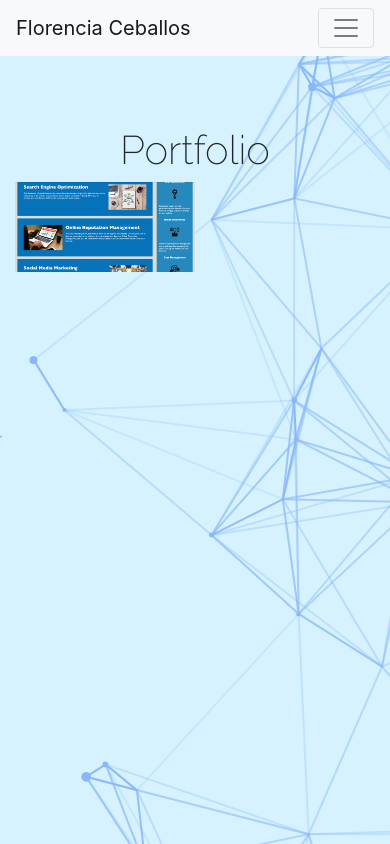
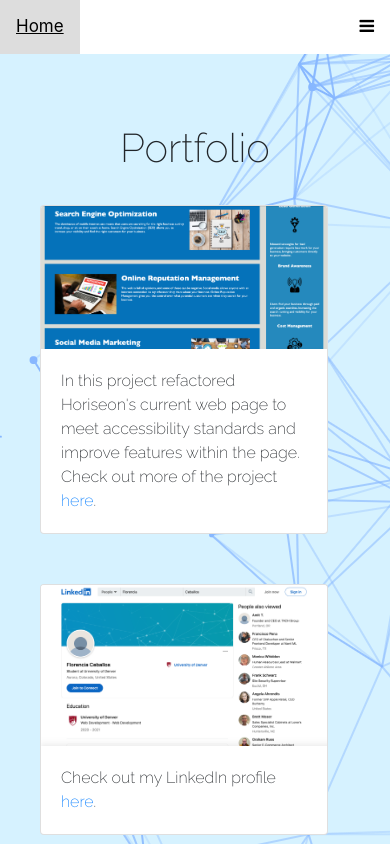
Before and after one commit to FlorenciaC94/Portfolio, a plain HTML site: page portfolio.html in a window 390 px wide. Shown: the top 844 px of the page. Drawn offline with nearby package versions, Linux system fonts and the light colour scheme.

Commit message:
Updated hamburger NavBar, finished Portfolio and ReadMe. Final commit

```diff
--- a/portfolio.html
+++ b/portfolio.html
@@ -5,50 +5,63 @@
 
 <body style="background-color:powderblue;">
   <meta charset="utf-8">
-  <meta name="viewport" content="width=device-width, initial-scale=1, shrink-to-fit=no">
+  <meta name="viewport" content="width=device-width, initial-scale=1">
 
   <link rel="stylesheet" href="style.css">
   <link rel="preconnect" href="https://fonts.gstatic.com">
   <link href="https://fonts.googleapis.com/css2?family=Raleway:wght@200&display=swap" rel="stylesheet">
-
   <link rel="stylesheet" href="https://cdn.jsdelivr.net/npm/bootstrap@4.5.3/dist/css/bootstrap.min.css"
     integrity="sha384-TX8t27EcRE3e/ihU7zmQxVncDAy5uIKz4rEkgIXeMed4M0jlfIDPvg6uqKI2xXr2" crossorigin="anonymous">
+  <link rel="stylesheet" href="https://cdnjs.cloudflare.com/ajax/libs/font-awesome/4.7.0/css/font-awesome.min.css">
 
   <title>Florencia Ceballos</title>
   </head>
-  <nav class="navbar navbar-expand-lg navbar-light bg-light">
-    <a class="navbar-brand" href="index.html">Florencia Ceballos</a>
-    <button class="navbar-toggler" type="button" data-toggle="collapse" data-target="#navbarNav"
-      aria-controls="navbarNav" aria-expanded="false" aria-label="Toggle navigation">
-      <span class="navbar-toggler-icon"></span>
-    </button>
-    <div class="collapse navbar-collapse" id="navbarNav">
-      <ul class="navbar-nav">
-        <li class="nav-item active">
-          <a class="nav-link" href="index.html">Home <span class="sr-only">(current)</span></a>
-        </li>
-        <li class="nav-item">
-          <a class="nav-link" href="portfolio.html">Portfolio</a>
-        </li>
-        <li class="nav-item">
-          <a class="nav-link" href="contact.html">Contact</a>
-        </li>
-      </ul>
-    </div>
-  </nav>
+
+  <div class="topnav" id="myTopnav">
+    <a href="index.html">Home</a>
+    <a href="portfolio.html">Portfolio</a>
+    <a href="contact.html">Contact</a>
+    <a href="javascript:void(0);" class="icon" onclick="myFunction()">
+      <i class="fa fa-bars"></i>
+    </a>
+  </div>
 
   <body>
     <div class="container">
       <h1>Portfolio</h1>
-      <div class="container-portfolio">
-        <img src="../Portfolio/Assets/Horiseon.png" alt="Horiseon Wbsite" class="image">
-        <div class="overlay">
-          <div class="text">Improved accessibility and page features. Check out the project</div>
-          <div class="text2"><a href="https://github.com/FlorenciaC94/Week1-Homework" target="_blank">here</a></div>
+      <div class="card" style="width: 18rem;">
+        <img src="../Portfolio/Assets/Horiseon.png" class="card-img-top" alt="Horiseon Website Accessibility Project">
+        <div class="card-body">
+          <p class="card-text">In this project refactored Horiseon's current web page to meet accessibility
+            standards and improve features within the page. Check out more of the project <a
+              href="https://github.com/FlorenciaC94/Week1-Homework" target="_blank">here</a>.</p>
+        </div>
+      </div>
+      <div class="card" style="width: 18rem;">
+        <img src="../Portfolio/Assets/LinkedIn.png" class="card-img-top" alt="LinkedIn Profile">
+        <div class="card-body">
+          <p class="card-text">Check out my LinkedIn profile<a href="www.linkedin.com/in/florencia-ceballos"
+              target="_blank"> here</a>.</p>
+        </div>
+      </div>
+      <div class="card" style="width: 18rem;">
+        <img src="../Portfolio/Assets/AboutMe.png" class="card-img-top" alt="Horiseon Website Accessibility Project">
+        <div class="card-body">
+          <p class="card-text">My first-ever GitHub project, a simple About Me page. See it <a
+              href="https://github.com/FlorenciaC94/prework-about-me" target="_blank">here</a>.</p>
         </div>
       </div>
 
-    </div>
+      <script>
+        function myFunction() {
+          var x = document.getElementById("myTopnav");
+          if (x.className === "topnav") {
+            x.className += " responsive";
+          } else {
+            x.className = "topnav";
+          }
+        }
+      </script>
 
   </body>
 
--- a/style.css
+++ b/style.css
@@ -1,6 +1,65 @@
 body {
     background-image: url(../Portfolio/Assets/cool-background.png);
 }
+
+.topnav {
+  overflow: hidden;
+  background-color:white;
+}
+
+.topnav a {
+  float: left;
+  display: block;
+  color: black;
+  text-align: center;
+  padding: 14px 16px;
+  text-decoration: none;
+  font-size: 17px;
+}
+
+.topnav a:hover {
+  background-color: #ddd;
+  color: black;
+}
+
+.topnav a.active {
+  background-color:transparent;
+  color: white;
+}
+
+.topnav .icon {
+  display: none;
+}
+
+@media screen and (max-width: 600px) {
+  .topnav a:not(:first-child) {display: none;}
+  .topnav a.icon {
+    float: right;
+    display: block;
+  }
+}
+
+@media screen and (max-width: 600px) {
+  .topnav.responsive {position: relative;}
+  .topnav.responsive .icon {
+    position: absolute;
+    right: 0;
+    top: 0;
+  }
+  .topnav.responsive a {
+    float: none;
+    display: block;
+    text-align: left;
+  }
+}
+
+
+
+
+
+
+
+
 .container {
   background-color: transparent;
   width: 300px;
@@ -71,3 +130,7 @@ p {
     text-decoration: underline;
     overflow: scroll;
 }
+.card {
+  float: left;
+  margin: 25px;
+}
```
Also changed, not shown: contact.html (+20 -20 lines), index.html (+22 -21 lines), Assets/AboutMe.png (added), Assets/LinkedIn.png (added), license.txt (added), 1 other file.
